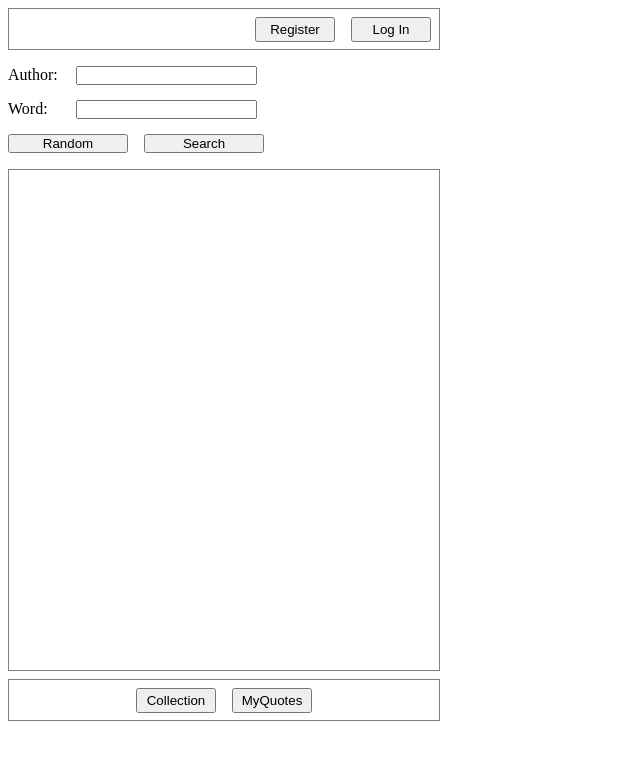
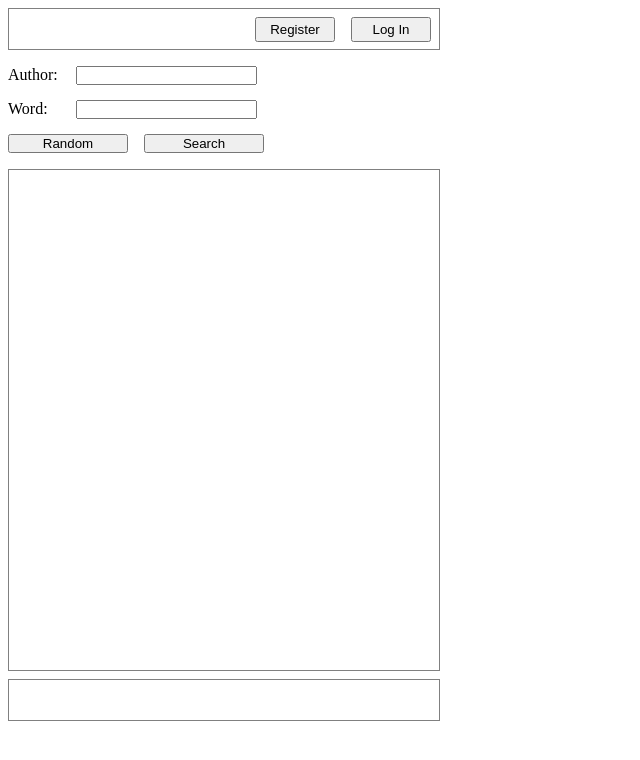
Before and after one commit to ricardopresto/quoteBox, a Vue app in the folder client/: page / in a window 1280 px wide. Shown: the top 760 px of the page, without its empty margins (0-640 px from the left). Built offline with nearby package versions, Linux system fonts and the light colour scheme.

Commit message:
added removeDuplicates function

```diff
--- a/client/src/App.vue
+++ b/client/src/App.vue
@@ -20,12 +20,17 @@
       :quotes="quotes"
       :showRegister="showRegister"
       :showLogin="showLogin"
+      :loggedIn="loggedIn"
       @user-added="userAdded"
       @add-to-myquotes="addToMyQuotes($event)"
       @user-logged-in="userLoggedIn($event)"
       @cancel-login="cancelLogin"
     />
-    <Footer @collection-click="collectionClick" @myquotes-click="myQuotesClick" />
+    <Footer
+      :loggedIn="loggedIn"
+      @collection-click="collectionClick"
+      @myquotes-click="myQuotesClick"
+    />
   </div>
 </template>
 
@@ -82,13 +87,26 @@ export default {
         );
         this.quotes = data;
       }
+      this.removeDuplicates();
+    },
+
+    removeDuplicates() {
+      this.quotes.forEach(quote => {
+        for (let n = this.quotes.indexOf(quote) + 1; n < this.quotes.length; n++) {
+          if (this.quotes[n].quote == quote.quote) {
+            this.quotes.splice(n, 1);
+          }
+        }
+      })
     },
 
     registerClick() {
       this.showRegister = true;
+      this.showLogin = false;
     },
     loginClick() {
       this.showLogin = true;
+      this.showRegister = false;
     },
     logoutClick() {
       this.loggedIn = false;
--- a/client/src/components/Footer.vue
+++ b/client/src/components/Footer.vue
@@ -1,17 +1,18 @@
 <template>
   <div>
     <div id="footerContainer">
-      <button id="collection" @click="$emit('collection-click')">
+      <button id="collection" v-if="loggedIn == true" @click="$emit('collection-click')">
         Collection
       </button>
-      <button id="myQuotes" @click="$emit('myquotes-click')">MyQuotes</button>
+      <button id="myQuotes" v-if="loggedIn == true" @click="$emit('myquotes-click')">MyQuotes</button>
     </div>
   </div>
 </template>
 
 <script>
 export default {
-  name: "Footer"
+  name: "Footer",
+  props: ["loggedIn"]
 };
 </script>
 
--- a/client/src/components/Quote.vue
+++ b/client/src/components/Quote.vue
@@ -7,7 +7,7 @@
           <span>{{author}}</span>
           <span id="source" v-if="source != undefined">, {{source}}</span>
         </div>
-        <div class="overlay" v-if="myQuote == false">
+        <div class="overlay" v-if="myQuote == false && loggedIn == true">
           <div class="icon" @click="addToMyQuotes">
             <span>Add to My Quotes</span>
           </div>
@@ -53,7 +53,7 @@ export default {
       editedSource: this.source
     };
   },
-  props: ["quote", "author", "source", "myQuote"],
+  props: ["quote", "author", "source", "myQuote", "loggedIn"],
   methods: {
     addToMyQuotes() {
       this.$emit("add-to-myquotes");
--- a/client/src/components/QuoteBox.vue
+++ b/client/src/components/QuoteBox.vue
@@ -18,6 +18,7 @@
         :author="quote.author"
         :source="quote.source"
         :myQuote="quote.myQuote"
+        :loggedIn="loggedIn"
         @add-to-myquotes="$emit('add-to-myquotes', quote._id)"
       />
     </div>
@@ -35,7 +36,7 @@ export default {
     Register,
     Login
   },
-  props: ["quotes", "showRegister", "showLogin"],
+  props: ["quotes", "showRegister", "showLogin", "loggedIn"],
   methods: {
     addToMyQuotes(e) {
       console.log(e);
```
